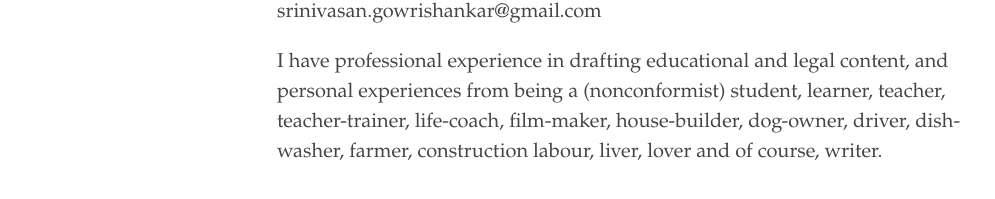
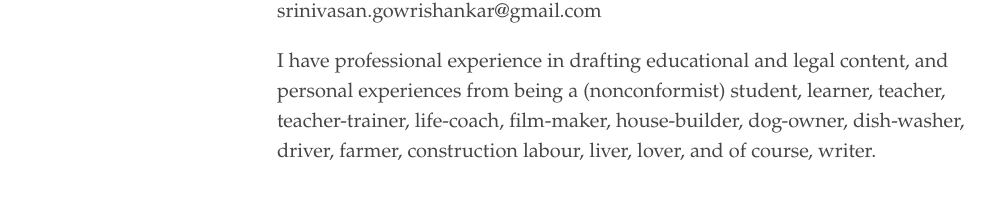
Before and after one commit to WordMistri/WordMistri.github.io, a Jekyll site: the page built from Abouttheauthor.md, in a window 1280 px wide. Shown: the part 295-494 px from the top of the page, without its empty margins (3-998 px from the left). Built offline with Jekyll 4.4.1, drawn with Linux system fonts in a browser that asks for light colours.

```diff
--- a/Abouttheauthor.md
+++ b/Abouttheauthor.md
@@ -8,4 +8,4 @@ This website is an attempt to fulfill that desire.
 
 If I can be of any service to you, please feel free to reach me at srinivasan.gowrishankar@gmail.com
 
-I have professional experience in drafting educational and legal content, and personal experiences from being a (nonconformist) student, learner, teacher, teacher-trainer, life-coach, film-maker, house-builder, dog-owner, driver, dish-washer, farmer, construction labour, liver, lover and of course, writer.
+I have professional experience in drafting educational and legal content, and personal experiences from being a (nonconformist) student, learner, teacher, teacher-trainer, life-coach, film-maker, house-builder, dog-owner, dish-washer, driver, farmer, construction labour, liver, lover, and of course, writer.
```
